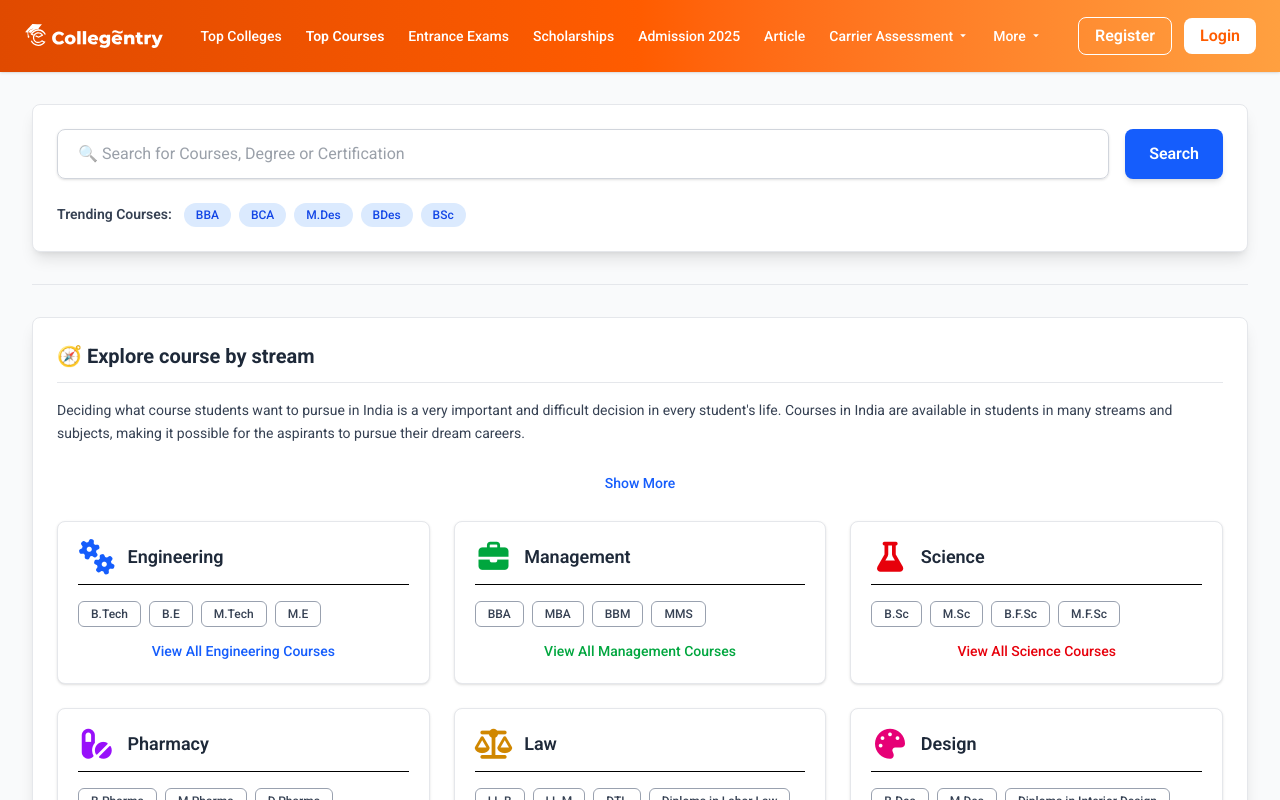
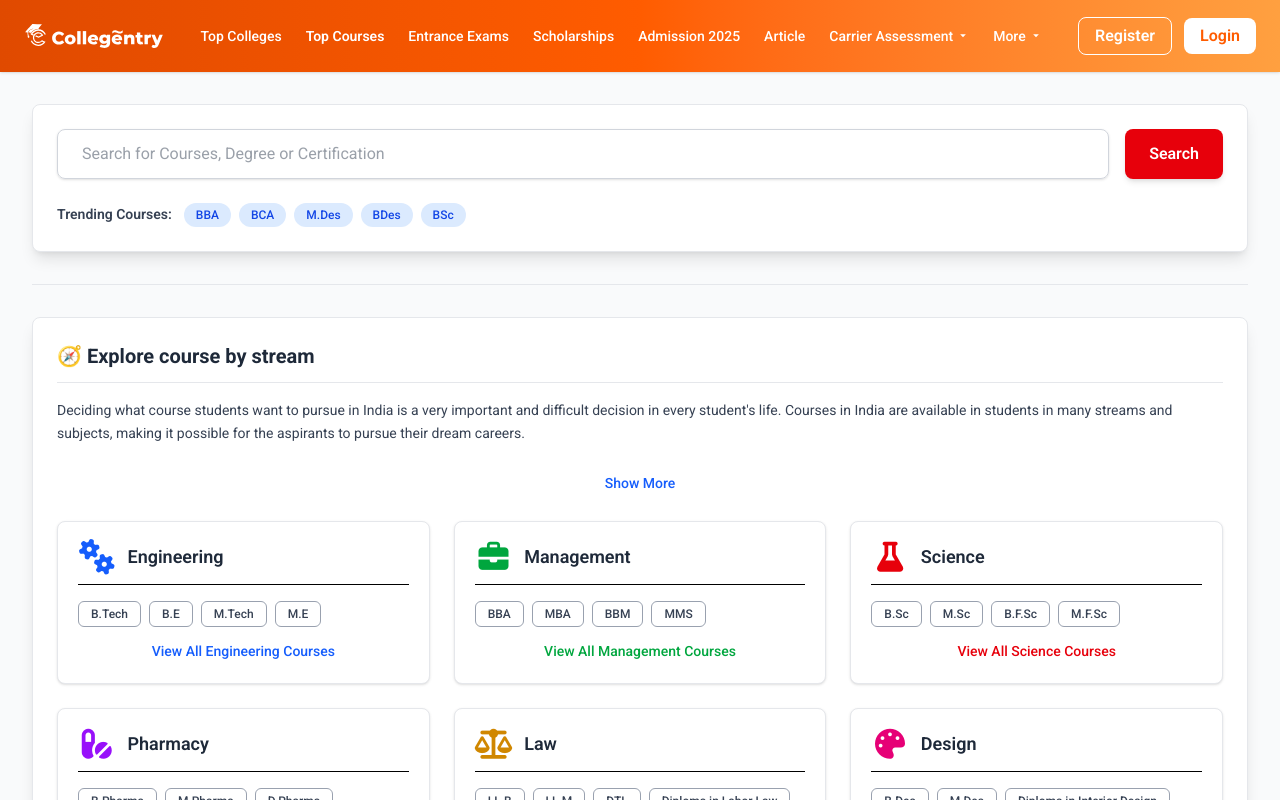
Before and after one commit to Yashdeep9073/collegeentry, a Vue app: page /courses in a window 1280 px wide. Shown: the top 800 px of the page. Built offline with nearby package versions, Linux system fonts and the light colour scheme; no server answers.

Commit message:
fix colour

```diff
--- a/src/pages/Courses/AllCourses.vue
+++ b/src/pages/Courses/AllCourses.vue
@@ -75,11 +75,11 @@ const searchInput = ref('');
         <input
           v-model="searchInput"
           type="text"
-          placeholder="🔍 Search for Courses, Degree or Certification"
+          placeholder=" Search for Courses, Degree or Certification"
           class="w-full px-5 py-3 border border-gray-300 rounded-lg focus:ring-blue-500 focus:border-blue-500 text-gray-700 shadow-sm"
         />
         <button
-          class="sm:w-auto px-6 py-3 bg-blue-600 text-white font-semibold rounded-lg hover:bg-blue-700 transition duration-150 shadow-md"
+          class="sm:w-auto px-6 py-3 bg-red-600 text-white font-semibold rounded-lg hover:bg-red-800 transition duration-150 shadow-md"
         >
           Search
         </button>
--- a/src/pages/Exams/AllExams.vue
+++ b/src/pages/Exams/AllExams.vue
@@ -127,7 +127,7 @@ const searchInput = ref("");
           <input
             v-model="searchInput"
             type="text"
-            placeholder="🔍 Search for an Entrance Exam"
+            placeholder=" Search for an Entrance Exam"
             class="w-full px-5 py-3 border border-gray-300 rounded-lg focus:ring-blue-500 focus:border-blue-500 text-gray-700 shadow-sm"
             style="height: 50px"
           />
--- a/src/pages/Scholarship/Scholarship.vue
+++ b/src/pages/Scholarship/Scholarship.vue
@@ -100,7 +100,7 @@ const selectCategory = (category) => {
         <input
           v-model="searchInput"
           type="text"
-          placeholder="🔍 Search for Scholarship Details"
+          placeholder=" Search for Scholarship Details"
           class="w-full px-5 py-3 border border-gray-300 rounded-lg focus:ring-red-500 focus:border-red-500 text-gray-700 shadow-sm transition duration-150"
         />
       </div>
```
